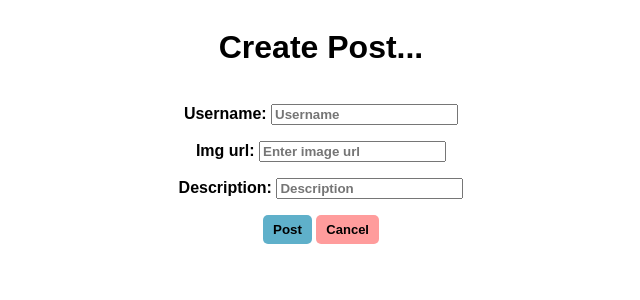
After one commit to SajawalHassan/instagram_clone_django, a Django app: page /create_post/ in a window 1280 px wide. The commit adds this page. Shown: the top 300 px of the page, without its empty margins (319-959 px from the left). Run offline with Django 3.2, Linux system fonts and the light colour scheme.

Commit message:
Add ability to add post

```diff
--- /dev/null
+++ b/instagram_clone/main/forms.py
@@ -0,0 +1,13 @@
+from django import forms
+from .models import Post
+
+class CreatePostForm(forms.ModelForm):
+    class Meta:
+        model = Post
+        fields = ('username', 'img_url', 'description')
+
+        widgets = {
+            'username': forms.TextInput(attrs={'class': 'input', 'placeholder': 'Username'}),
+            'img_url': forms.TextInput(attrs={'class': 'input', 'placeholder': 'Enter image url'}),
+            'description': forms.TextInput(attrs={'class': 'input', 'placeholder': 'Description'}),
+        }
--- a/instagram_clone/main/models.py
+++ b/instagram_clone/main/models.py
@@ -1,4 +1,5 @@
 from django.db import models
+from django.urls import reverse
 
 class Post(models.Model):
     username = models.CharField(max_length=50)
@@ -7,3 +8,6 @@ class Post(models.Model):
 
     def __str__(self):
         return self.username + " | " + "Post"
+
+    def get_absolute_url(self):
+        return reverse('home')
--- /dev/null
+++ b/instagram_clone/main/static/create_post.css
@@ -0,0 +1,39 @@
+* {
+  font-family: sans-serif;
+  font-weight: 800;
+}
+
+body {
+  display: grid;
+  place-content: center;
+  text-align: center;
+}
+
+.form_btn {
+  border: none;
+  padding: 7px 10px;
+  border-radius: 5px;
+  background-color: rgb(95, 176, 202);
+  transition: background-color 200ms ease-in;
+  cursor: pointer;
+}
+
+.form_btn:hover {
+  background-color: rgb(75, 75, 206);
+}
+
+.cancel_btn {
+  color: #000;
+  text-decoration: none;
+  font-size: 13px;
+  border: none;
+  padding: 7px 10px;
+  border-radius: 5px;
+  background-color: rgb(255, 156, 156);
+  transition: background-color 200ms ease-in;
+  cursor: pointer;
+}
+
+.cancel_btn:hover {
+  background-color: red;
+}
--- /dev/null
+++ b/instagram_clone/main/templates/create_post.html
@@ -0,0 +1,21 @@
+{% load static %}
+
+<!DOCTYPE html>
+<html lang="en">
+  <head>
+    <meta charset="UTF-8" />
+    <meta http-equiv="X-UA-Compatible" content="IE=edge" />
+    <meta name="viewport" content="width=device-width, initial-scale=1.0" />
+    <link rel="stylesheet" href="{% static 'create_post.css' %}">
+    <title>Create Post</title>
+  </head>
+  <body>
+    <h1>Create Post...</h1>
+
+    <form method="POST">
+        {% csrf_token %}
+        {{ form.as_p }}
+        <button class="form_btn">Post</button>
+        <a class="cancel_btn" href="{% url 'home' %}">Cancel</a>
+  </body>
+</html>
--- a/instagram_clone/main/templates/home.html
+++ b/instagram_clone/main/templates/home.html
@@ -33,7 +33,9 @@
         <div class="header_right">
           <i class="fas fa-home"></i>
           <i class="fal fa-paper-plane"></i>
-          <i class="fal fa-plus plus"></i>
+          <a href="{% url 'create_post' %}" class="plus"
+            ><i class="fal fa-plus"></i
+          ></a>
           <i class="fal fa-compass"></i>
           <i class="fal fa-heart"></i>
           <i class="fal fa-user-tie"></i>
--- a/instagram_clone/main/urls.py
+++ b/instagram_clone/main/urls.py
@@ -1,6 +1,7 @@
 from django.urls import path
-from .views import HomeView
+from .views import HomeView, CreatePostView
 
 urlpatterns = [
-    path('', HomeView.as_view(), name="main"),
+    path('', HomeView.as_view(), name="home"),
+    path('create_post/', CreatePostView.as_view(), name="create_post"),
 ]
--- a/instagram_clone/main/views.py
+++ b/instagram_clone/main/views.py
@@ -1,7 +1,14 @@
-from django.views.generic import ListView
+from django.views.generic import ListView, CreateView
 from .models import Post
+from .forms import CreatePostForm
 
 class HomeView(ListView):
     model = Post
     template_name = 'home.html'
     ordering = ['-id']
+
+class CreatePostView(CreateView):
+    model = Post
+    template_name = 'create_post.html'
+    # fields = '__all__'
+    form_class = CreatePostForm
```
Also changed, not shown: instagram_clone/main/static/home.css (+4 -22 lines), instagram_clone/db.sqlite3.
